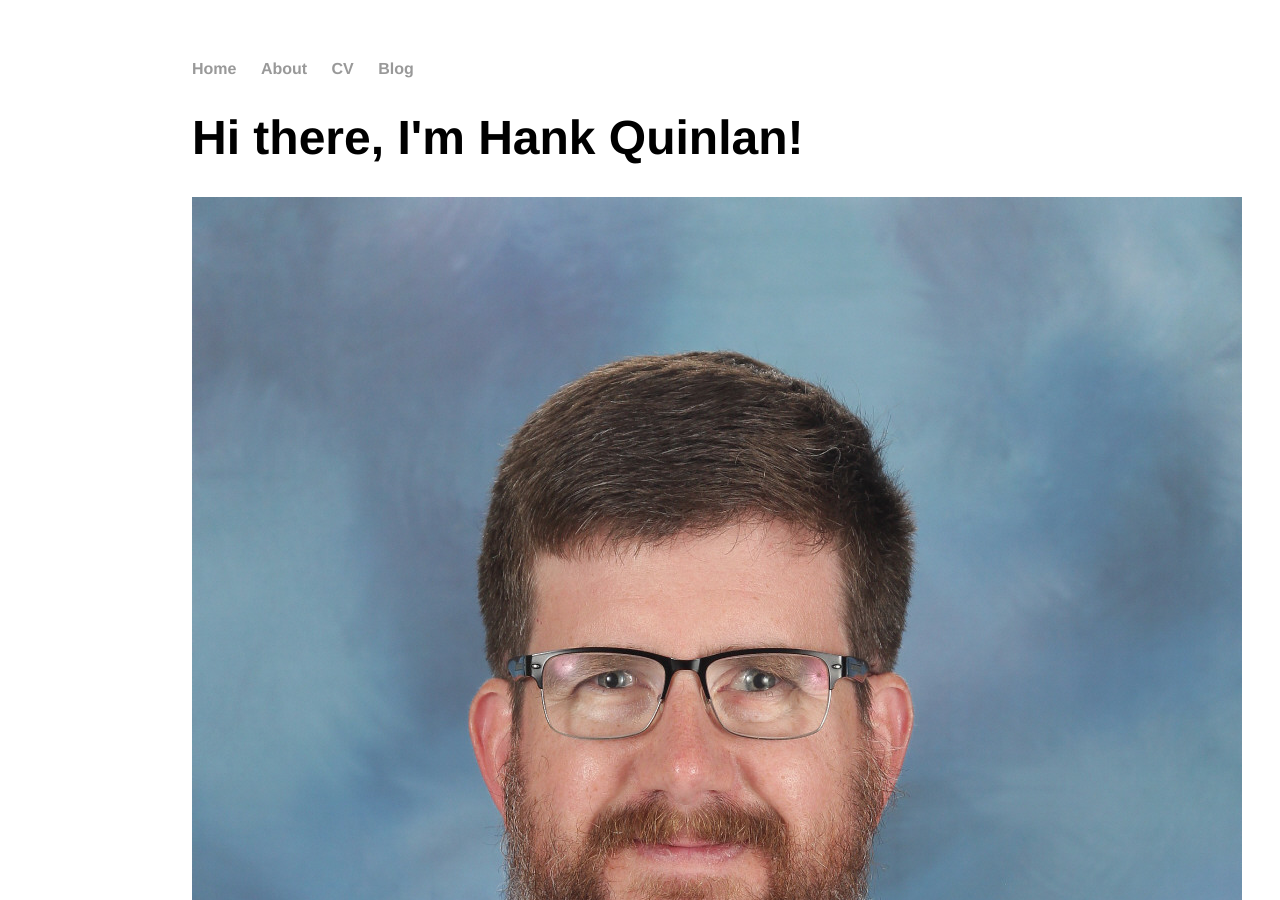
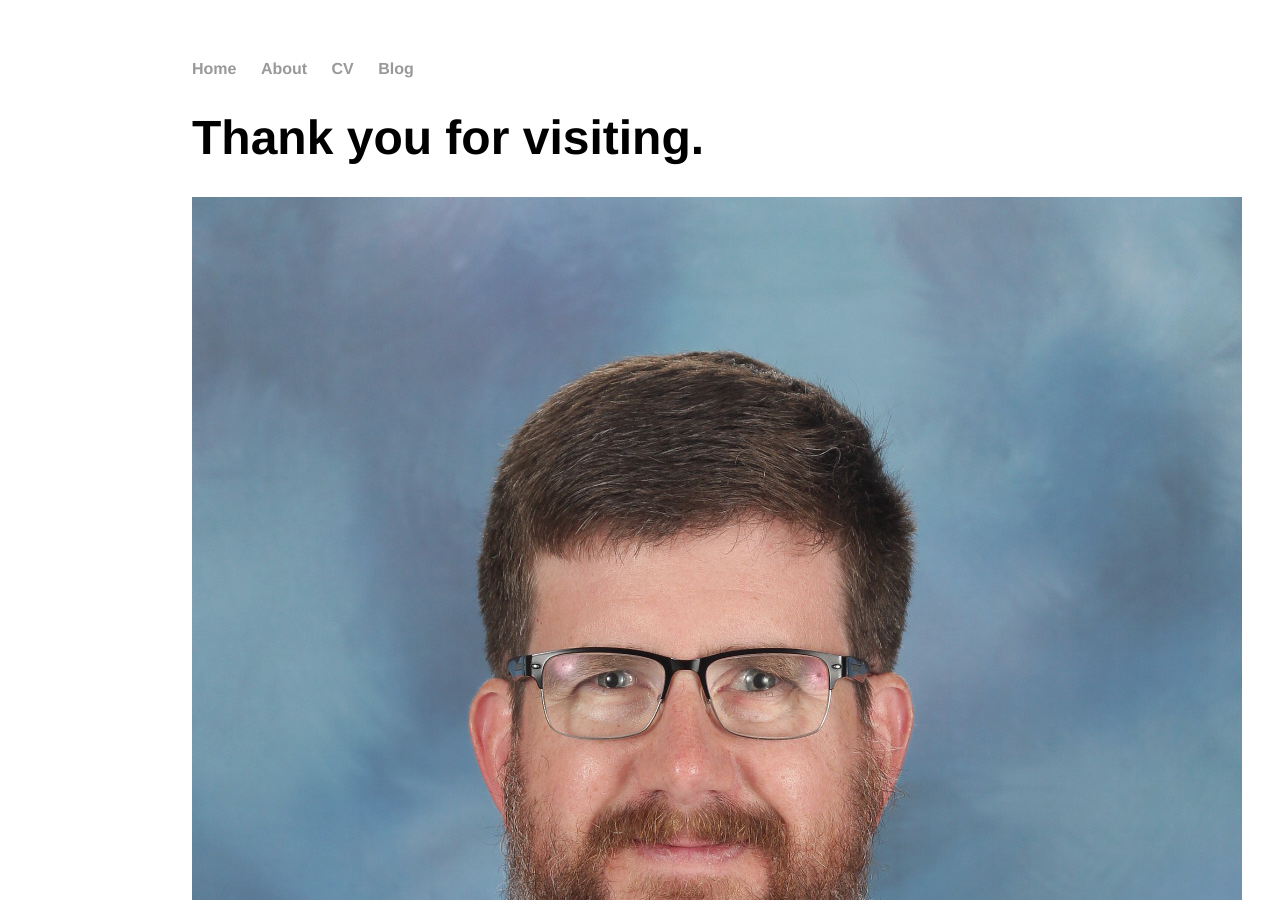
Before and after one commit to stephenhillphd/stephenhillphd.github.io, a Jekyll site: the page built from index.html, in a window 1280 px wide and 900 px high. Built offline with Jekyll 4.4.1, drawn with Linux system fonts in a browser that asks for light colours.

Commit message:
Update index.html

```diff
--- a/index.html
+++ b/index.html
@@ -3,6 +3,6 @@ layout: default
 title: Dr. Stephen Hill
 ---
 <div class="blurb">
-	<h1>Hi there, I'm Hank Quinlan!</h1>
+	<h1>Thank you for visiting.</h1>
 	<img src="HillStephen27.jpg" alt="Hill Photo">
 </div><!-- /.blurb -->
```
